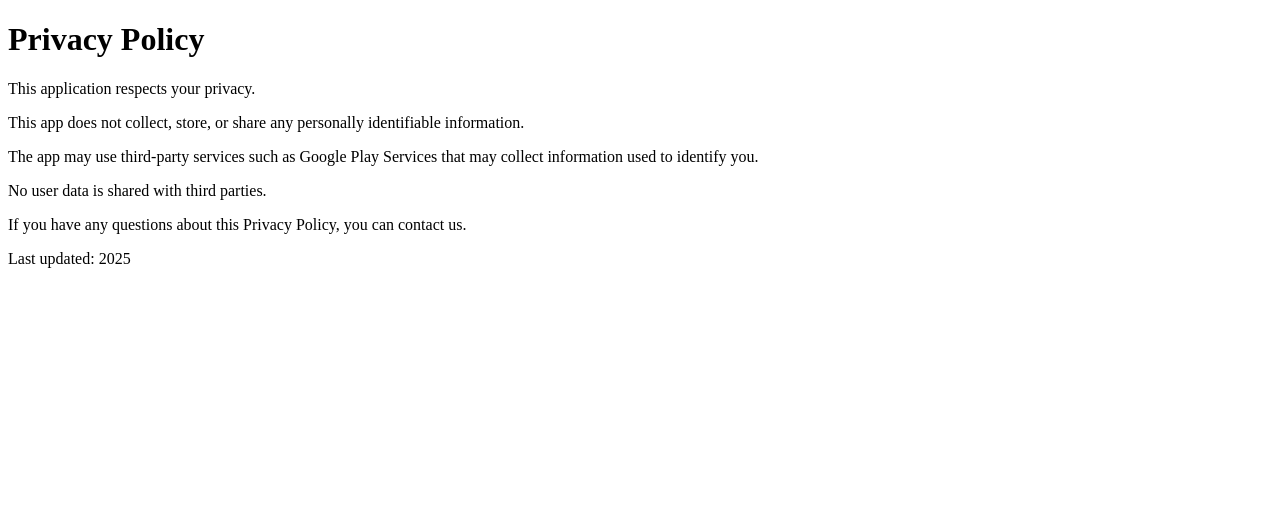
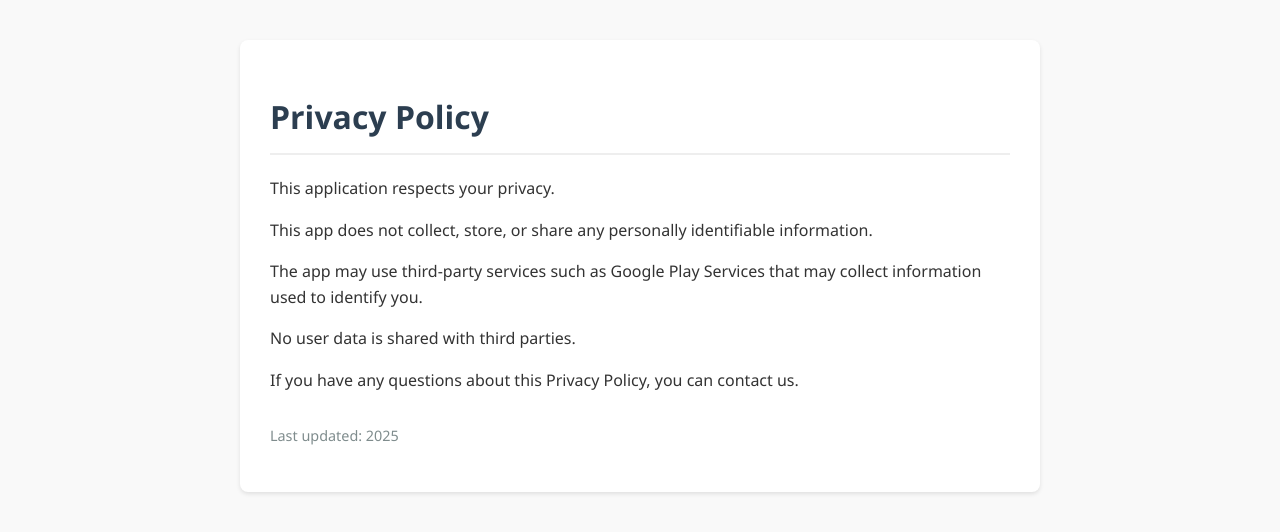
Before and after one commit to lassiridpr-app/tappo, a plain HTML site: page privacy-policy.html in a window 1280 px wide. Drawn offline with Linux system fonts and the light colour scheme.

Commit message:
Update privacy-policy.html

```diff
--- a/privacy-policy.html
+++ b/privacy-policy.html
@@ -2,21 +2,50 @@
 <html lang="en">
 <head>
     <meta charset="UTF-8">
-  <title>Privacy Policy</title>
+    <meta name="viewport" content="width=device-width, initial-scale=1.0">
+    <title>Privacy Policy - Tappo</title>
+    <style>
+        body {
+            font-family: 'Segoe UI', Tahoma, Geneva, Verdana, sans-serif;
+            line-height: 1.6;
+            color: #333;
+            max-width: 800px;
+            margin: 0 auto;
+            padding: 40px 20px;
+            background-color: #f9f9f9;
+        }
+        .container {
+            background: #fff;
+            padding: 30px;
+            border-radius: 8px;
+            box-shadow: 0 2px 4px rgba(0,0,0,0.1);
+        }
+        h1 {
+            color: #2c3e50;
+            border-bottom: 2px solid #eee;
+            padding-bottom: 10px;
+        }
+        p {
+            margin-bottom: 15px;
+        }
+        .footer {
+            margin-top: 30px;
+            font-size: 0.9em;
+            color: #7f8c8d;
+        }
+    </style>
 </head>
 <body>
+    <div class="container">
         <h1>Privacy Policy</h1>
-
         <p>This application respects your privacy.</p>
-
         <p>This app does not collect, store, or share any personally identifiable information.</p>
-
         <p>The app may use third-party services such as Google Play Services that may collect information used to identify you.</p>
-
         <p>No user data is shared with third parties.</p>
-
         <p>If you have any questions about this Privacy Policy, you can contact us.</p>
-
+        <div class="footer">
             <p>Last updated: 2025</p>
+        </div>
+    </div>
 </body>
 </html>
```
Lines whose indentation alone changed are shown as unchanged.
